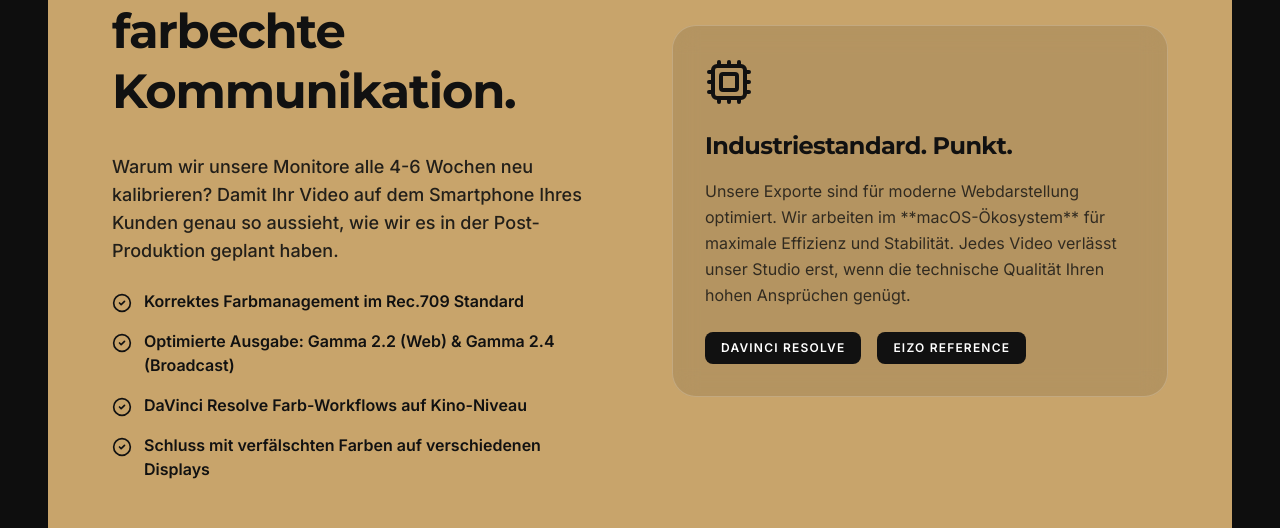
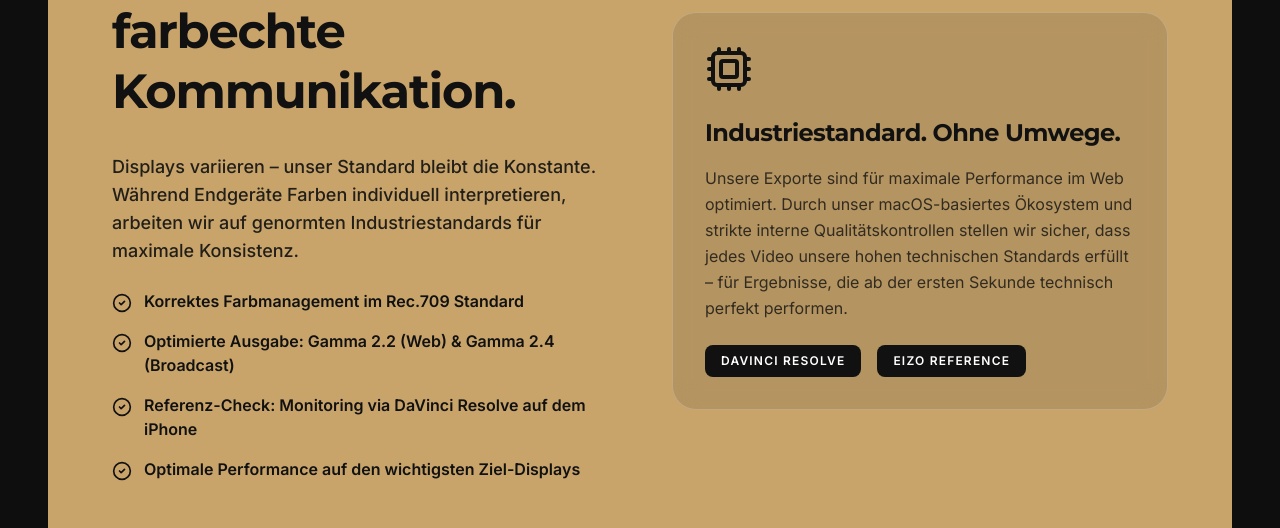
Before and after one commit to rezaivision-maker/rezaivision-website, a React (Vite) app: page /technik in a window 1280 px wide. Shown: the part 1801-2329 px from the top of the page. Built offline with nearby package versions, Linux system fonts and the light colour scheme.

Commit message:
ssssssss

```diff
--- a/src/pages/Equipment.tsx
+++ b/src/pages/Equipment.tsx
@@ -140,14 +140,14 @@ export default function Equipment() {
               </h2>
               <div className="space-y-6">
                 <p className="text-lg font-medium opacity-90">
-                  Warum wir unsere Monitore alle 4-6 Wochen neu kalibrieren? Damit Ihr Video auf dem Smartphone Ihres Kunden genau so aussieht, wie wir es in der Post-Produktion geplant haben.
+                  Displays variieren – unser Standard bleibt die Konstante. Während Endgeräte Farben individuell interpretieren, arbeiten wir auf genormten Industriestandards für maximale Konsistenz.
                 </p>
                 <ul className="space-y-4">
                   {[
                     "Korrektes Farbmanagement im Rec.709 Standard",
                     "Optimierte Ausgabe: Gamma 2.2 (Web) & Gamma 2.4 (Broadcast)",
-                    "DaVinci Resolve Farb-Workflows auf Kino-Niveau",
-                    "Schluss mit verfälschten Farben auf verschiedenen Displays"
+                    "Referenz-Check: Monitoring via DaVinci Resolve auf dem iPhone",
+                    "Optimale Performance auf den wichtigsten Ziel-Displays"
                   ].map((item, i) => (
                     <li key={i} className="flex items-start gap-3">
                       <CheckCircle2 className="shrink-0 mt-1" size={20} />
@@ -159,9 +159,9 @@ export default function Equipment() {
             </div>
             <div className="bg-brand-darker/10 backdrop-blur-md border border-white/20 p-8 rounded-3xl">
               <Cpu className="mb-6" size={48} />
-              <h4 className="text-2xl font-display font-bold mb-4">Industriestandard. Punkt.</h4>
+              <h4 className="text-2xl font-display font-bold mb-4">Industriestandard. Ohne Umwege.</h4>
               <p className="opacity-80 leading-relaxed mb-6">
-                Unsere Exporte sind für moderne Webdarstellung optimiert. Wir arbeiten im **macOS-Ökosystem** für maximale Effizienz und Stabilität. Jedes Video verlässt unser Studio erst, wenn die technische Qualität Ihren hohen Ansprüchen genügt.
+                Unsere Exporte sind für maximale Performance im Web optimiert. Durch unser macOS-basiertes Ökosystem und strikte interne Qualitätskontrollen stellen wir sicher, dass jedes Video unsere hohen technischen Standards erfüllt – für Ergebnisse, die ab der ersten Sekunde technisch perfekt performen.
               </p>
               <div className="flex gap-4">
                 <div className="bg-brand-darker text-white px-4 py-2 rounded-lg text-xs font-bold uppercase tracking-widest">DaVinci Resolve</div>
```
